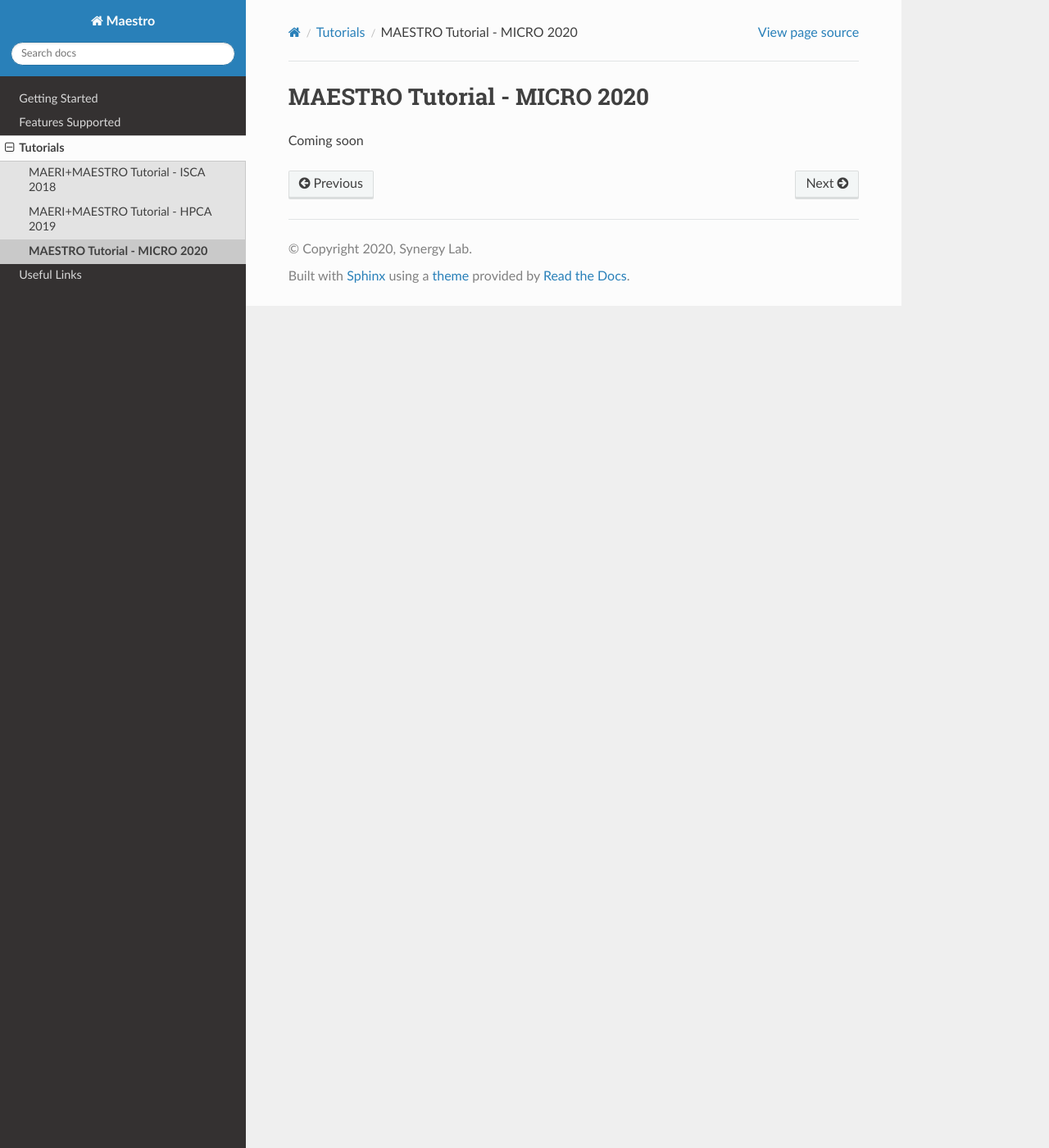
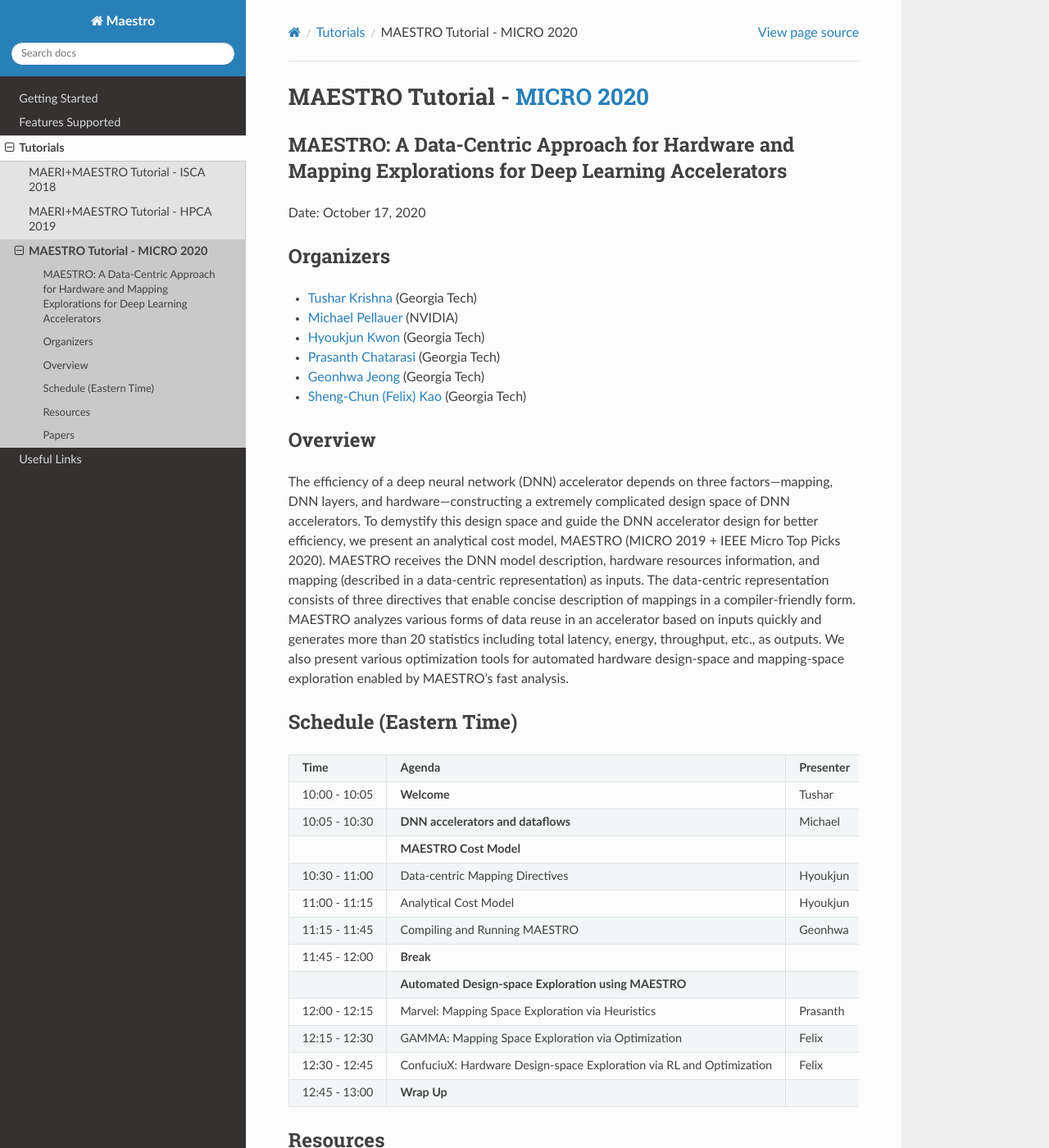
Before and after one commit to ghjeong12/maestro-docs, a Sphinx documentation site: the page built from docs/source/tutorials/micro2020.rst, in a window 1280 px wide and 1400 px high. Shown: the whole window at 82% size. Built offline with Sphinx 7.4.7 and the Read the Docs theme 2.0.0, drawn with Linux system fonts in a browser that asks for light colours; some of the changed text lies outside the part shown.

Commit message:
Update micro tutorial page

```diff
--- a/docs/source/conf.py
+++ b/docs/source/conf.py
@@ -15,8 +15,11 @@
 # import os
 # import sys
 # sys.path.insert(0, os.path.abspath('.'))
-
-
+html_static_path = ['custom']
+html_theme = 'sphinx_rtd_theme'
+#html_style = 'css/my_theme.css'
+#def setup(app):
+#    app.add_css_file('my_theme.css')
 # -- Project information -----------------------------------------------------
 
 project = u'Maestro'
--- /dev/null
+++ b/docs/source/custom/css/my_theme.css
@@ -0,0 +1,5 @@
+@import url("theme.css");
+
+.wy-nav-content {
+max-width: 1500px !important;
+}
--- a/docs/source/tutorials/micro2020.rst
+++ b/docs/source/tutorials/micro2020.rst
@@ -1,4 +1,64 @@
-MAESTRO Tutorial - MICRO 2020
-=================================
+.. _Tutorials:
 
-Coming soon
+======================================================================================================
+MAESTRO Tutorial - `MICRO 2020 <https://www.microarch.org/micro53/>`_
+======================================================================================================
+
+MAESTRO: A Data-Centric Approach for Hardware and Mapping Explorations for Deep Learning Accelerators
+----------------------------------------------------------------------------------------------------------------
+
+Date: October 17, 2020
+
+Organizers
+------------------------------------
+- `Tushar Krishna <https://tusharkrishna.ece.gatech.edu/>`_ (Georgia Tech)
+- `Michael Pellauer <https://research.nvidia.com/person/michael-pellauer/>`_ (NVIDIA)
+- `Hyoukjun Kwon <https://hyoukjunkwon.com/>`_ (Georgia Tech)
+- `Prasanth Chatarasi <https://pchath.github.io/gatech-webpage/>`_ (Georgia Tech)
+- `Geonhwa Jeong <https://ghjeong12.github.io/>`_ (Georgia Tech)
+- `Sheng-Chun (Felix) Kao <https://hackmd.io/@felixkao/ryGUv1rbD>`_ (Georgia Tech)
+
+Overview
+------------------------------------
+
+The efficiency of a deep neural network (DNN) accelerator depends on three factors—mapping, DNN layers, and hardware—constructing a extremely complicated design space of DNN accelerators.
+To demystify this design space and guide the DNN accelerator design for better efficiency, we present an analytical cost model,
+MAESTRO (MICRO 2019 + IEEE Micro Top Picks 2020). MAESTRO receives the DNN model description, hardware resources
+information, and mapping (described in a data-centric representation) as inputs.
+The data-centric representation consists of three directives that enable
+concise description of mappings in a compiler-friendly form.
+MAESTRO analyzes various forms of data reuse in an accelerator based on inputs quickly and generates more than 20 statistics including total latency, energy, throughput, etc., as outputs. We also present various optimization tools for automated hardware design-space and mapping-space exploration enabled by MAESTRO’s fast analysis.
+
+Schedule (Eastern Time)
+------------------------------------
+
+=====================  ====================================================================== ================ ==================
+**Time**                **Agenda**                                                              **Presenter**   **Resources**
+10:00 - 10:05           **Welcome**                                                             Tushar          [Slides]
+10:05 - 10:30           **DNN accelerators and dataflows**                                      Michael         [Slides]
+\                       **MAESTRO Cost Model**                                                  \               \
+10:30 - 11:00           Data-centric Mapping Directives                                         Hyoukjun        [Slides] [Video]
+11:00 - 11:15           Analytical Cost Model                                                   Hyoukjun        [Slides] [Video]
+11:15 - 11:45           Compiling and Running MAESTRO                                           Geonhwa         [Slides]
+11:45 - 12:00           **Break**                                                               \               \
+\                       **Automated Design-space Exploration using MAESTRO**                    \               \
+12:00 - 12:15           Marvel: Mapping Space Exploration via Heuristics                        Prasanth        [Slides] [Video]
+12:15 - 12:30           GAMMA: Mapping Space Exploration via Optimization                       Felix           [Slides]
+12:30 - 12:45           ConfuciuX: Hardware Design-space Exploration via RL and Optimization    Felix           [Slides]
+12:45 - 13:00           **Wrap Up**                                                             \               \
+=====================  ====================================================================== ================ ==================
+
+Resources
+------------------------------------
+
+- `MAESTRO Project GitHub <https://github.com/maestro-project>`_
+- `MAESTRO Website <http://maestro.ece.gatech.edu/>`_
+- `MAESTRO YouTube Channel <https://www.youtube.com/channel/UClWnx0maAai35n9TtRFfH0g/videos>`_
+
+Papers
+------------------------------------
+
+1. MAESTRO Cost Model - MICRO 2019
+2. Marvel - Arxiv
+3. ConfuciuX - MICRO 2020
+4. GAMMA - ICCAD 2020
```
Also changed, not shown: 1 other file.
